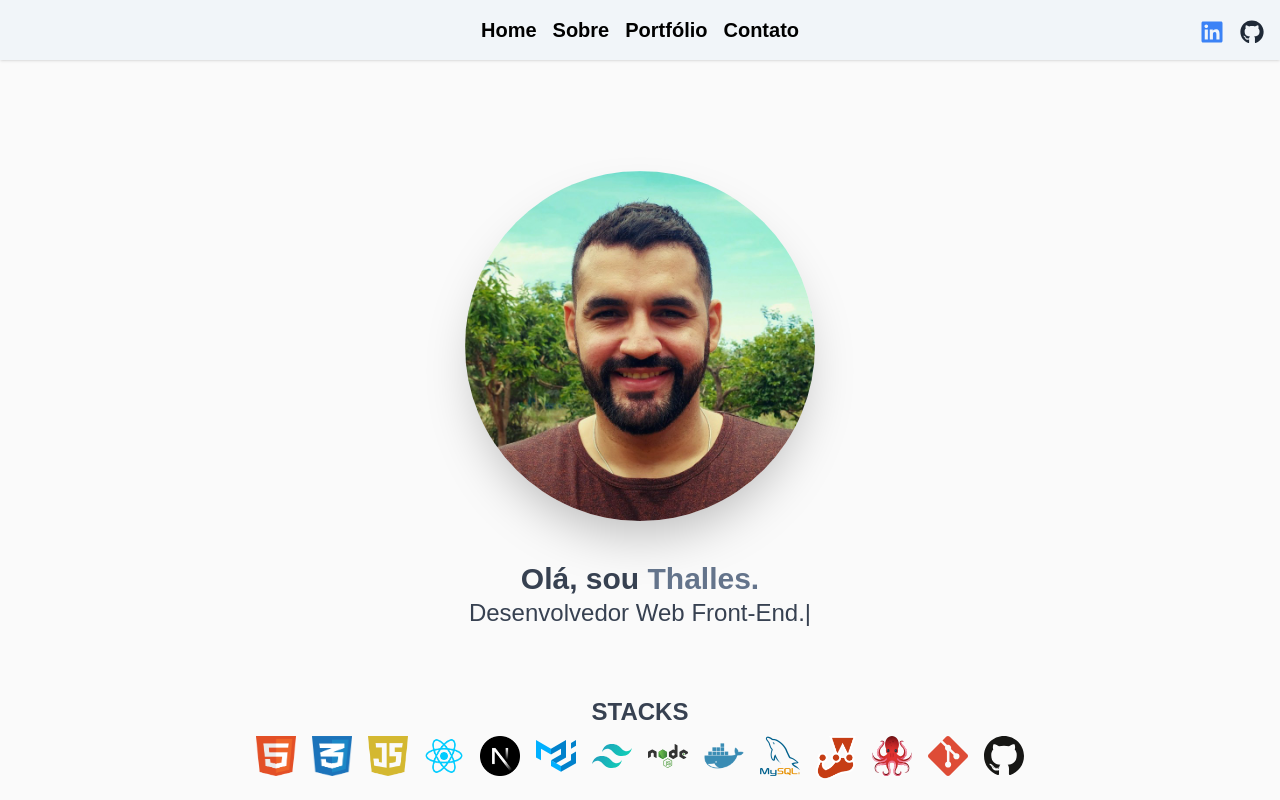
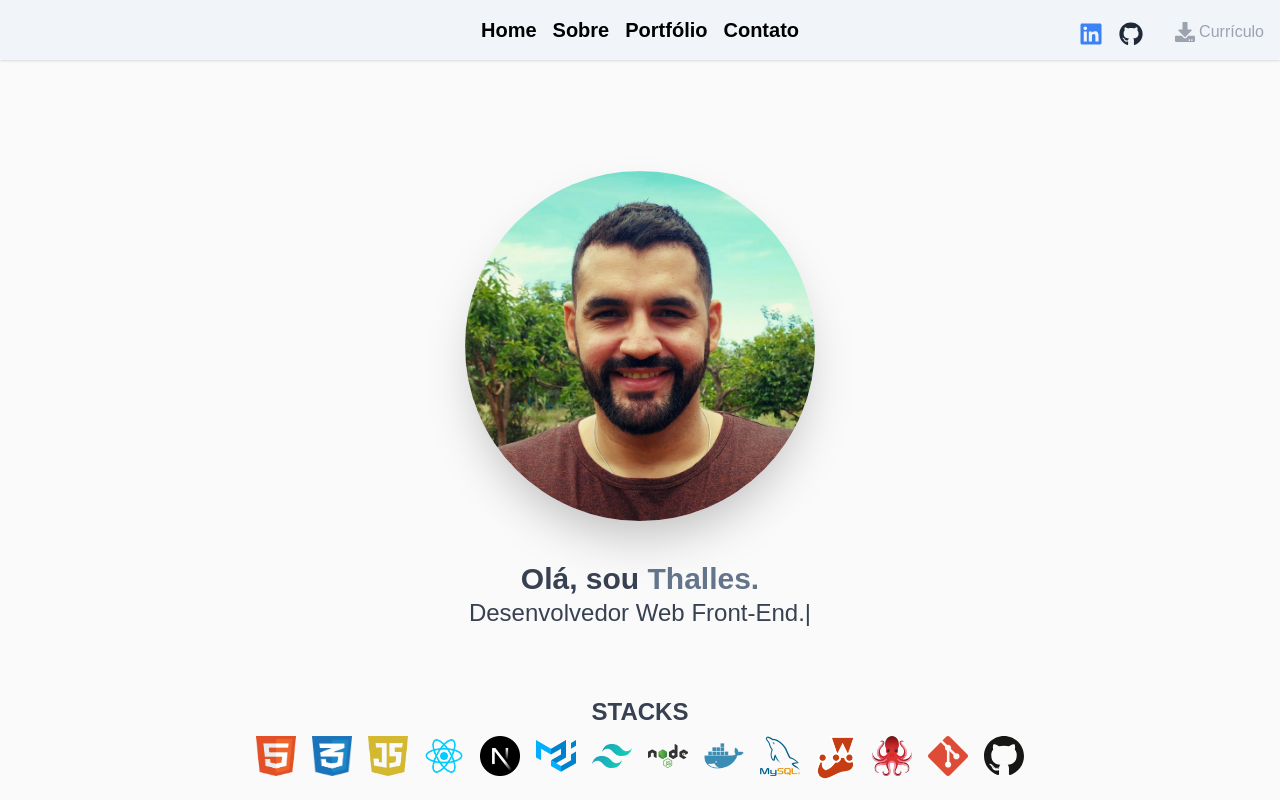
Before and after one commit to thalles-leite/portifolio, a Next.js app: page / in a window 1280 px wide. Shown: the top 800 px of the page. Built offline with nearby package versions, Linux system fonts and the light colour scheme.

Commit message:
Atualização do curriculo.

```diff
--- a/src/components/Footer.jsx
+++ b/src/components/Footer.jsx
@@ -25,7 +25,7 @@ export default function Footer() {
             gap-1
             pb-1 trasition duration-300
             `}
-        href="curriculo.pdf"
+        href="curriculov2.pdf"
         download
       >
         <FaDownload className="w-5 h-5 text-gray-400" />
--- a/src/components/Header.jsx
+++ b/src/components/Header.jsx
@@ -1,6 +1,6 @@
 import Link from 'next/link';
 import React from 'react';
-import { FaGithub, FaLinkedin } from 'react-icons/fa';
+import { FaDownload, FaGithub, FaLinkedin } from 'react-icons/fa';
 
 export default function Header() {
   return (
@@ -13,19 +13,19 @@ export default function Header() {
         <Link href="https://github.com/thalles-leite" target="_blank" className="flex items-center justify-center">
           <FaGithub className="w-6 h-6 text-gray-800" />
         </Link>
-        {/* <a
+        <a
           className={`
             flex items-center justify-center ml-4
             text-gray-400
             gap-1
             pb-1 trasition duration-300
             `}
-          href="curriculo.pdf"
+          href="curriculov2.pdf"
           download
         >
           <FaDownload className="w-5 h-5 " />
           Currículo
-        </a> */}
+        </a>
       </section>
       <nav className={`
         // sm:py-4 py-2
```
Also changed, not shown: 1 other file (tests, documents, lock files or other folders).
